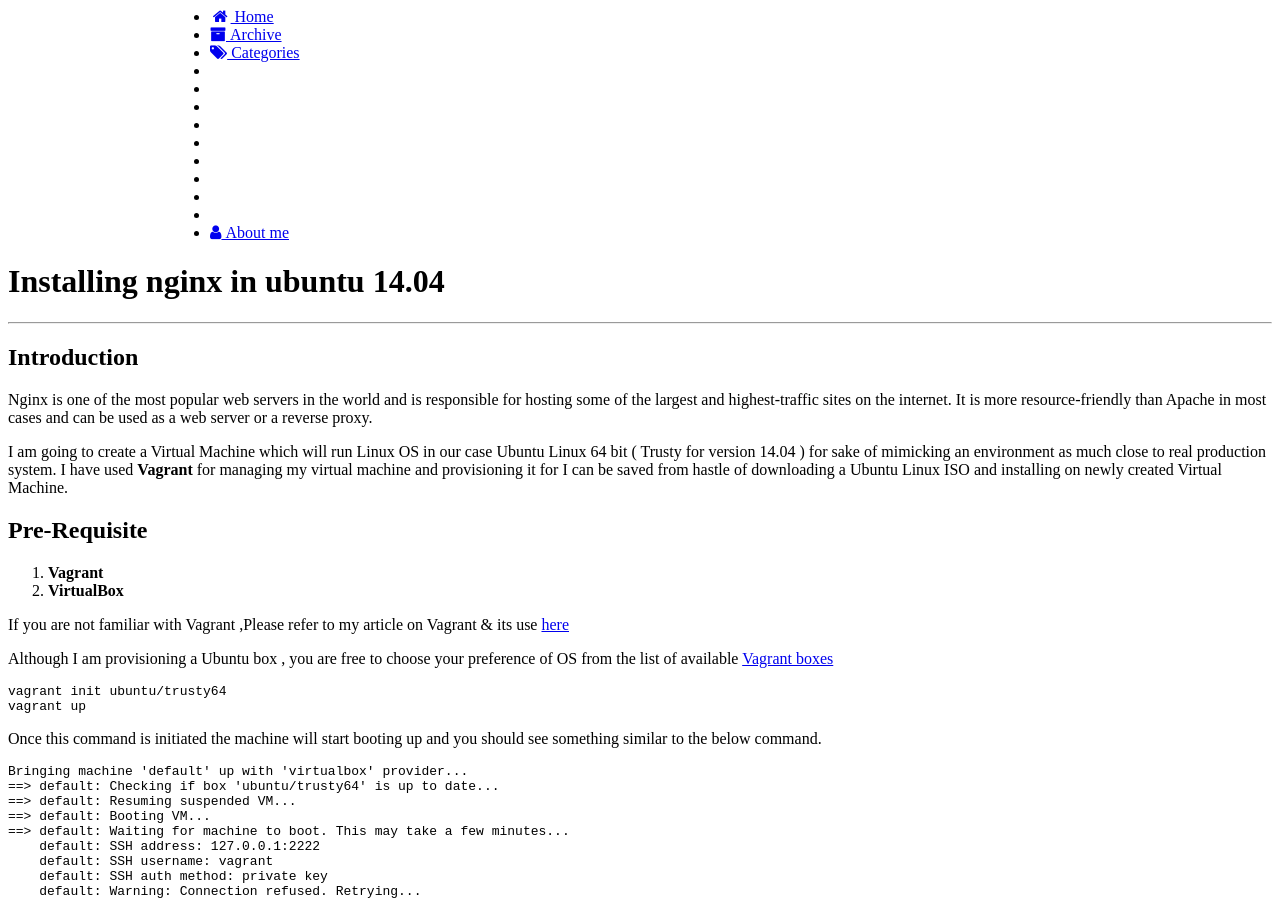
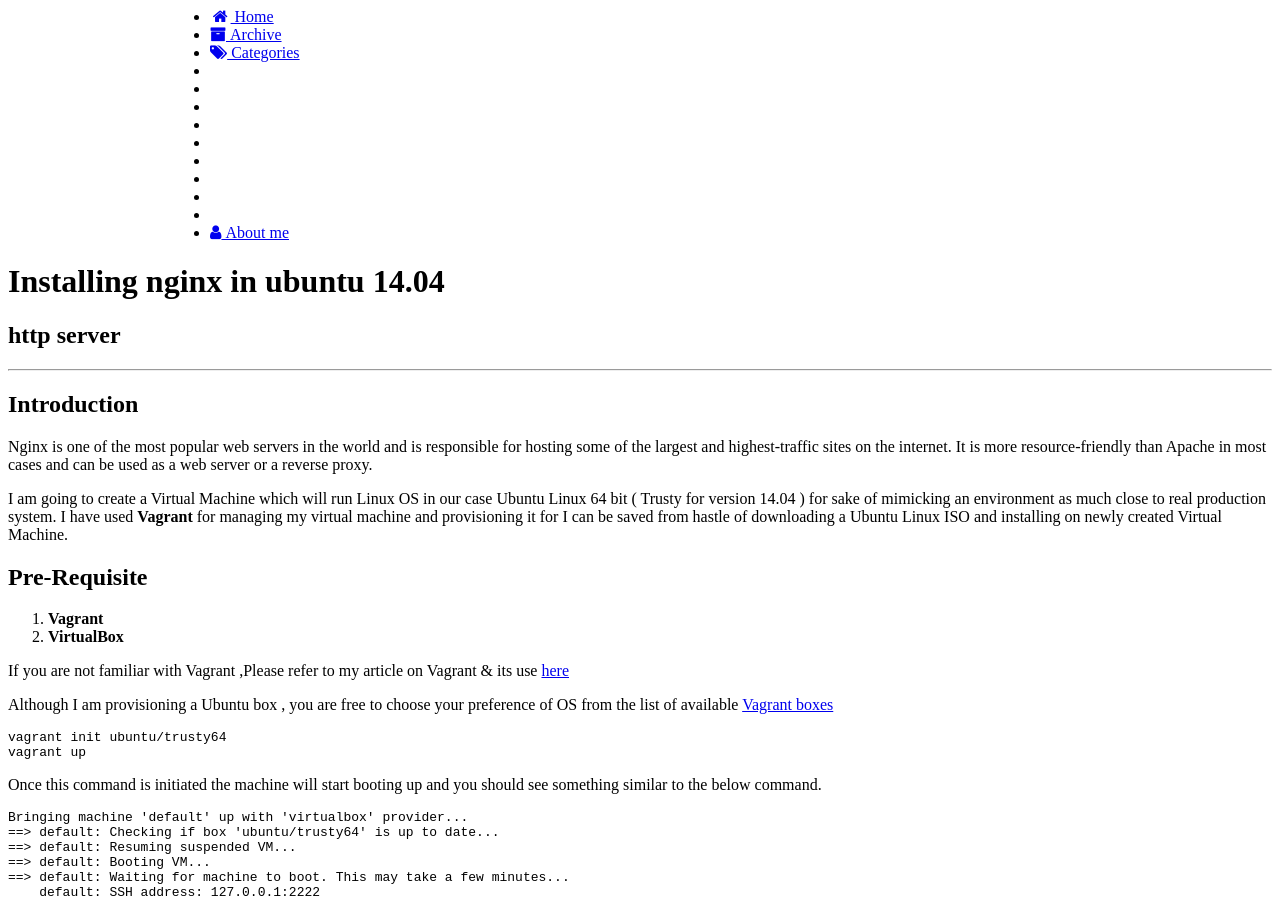
Before and after one commit to karpra/karpra.github.io, a Jekyll site: the page built from _posts/2015-1-16-installing nginx in Ubuntu 14.04.md, in a window 1280 px wide and 900 px high. Built offline with Jekyll 4.4.1, drawn with Linux system fonts in a browser that asks for light colours; nearby versions of some CDN libraries; library files that are not in the unit come from our copies.

Commit message:
Update 2015-1-16-installing nginx in Ubuntu 14.04.md

```diff
--- a/_posts/2015-1-16-installing nginx in Ubuntu 14.04.md
+++ b/_posts/2015-1-16-installing nginx in Ubuntu 14.04.md
@@ -1,6 +1,7 @@
 ---
 layout: post
 category : server
+tagline : http server
 tags : [nginx]
 ---
 
```
